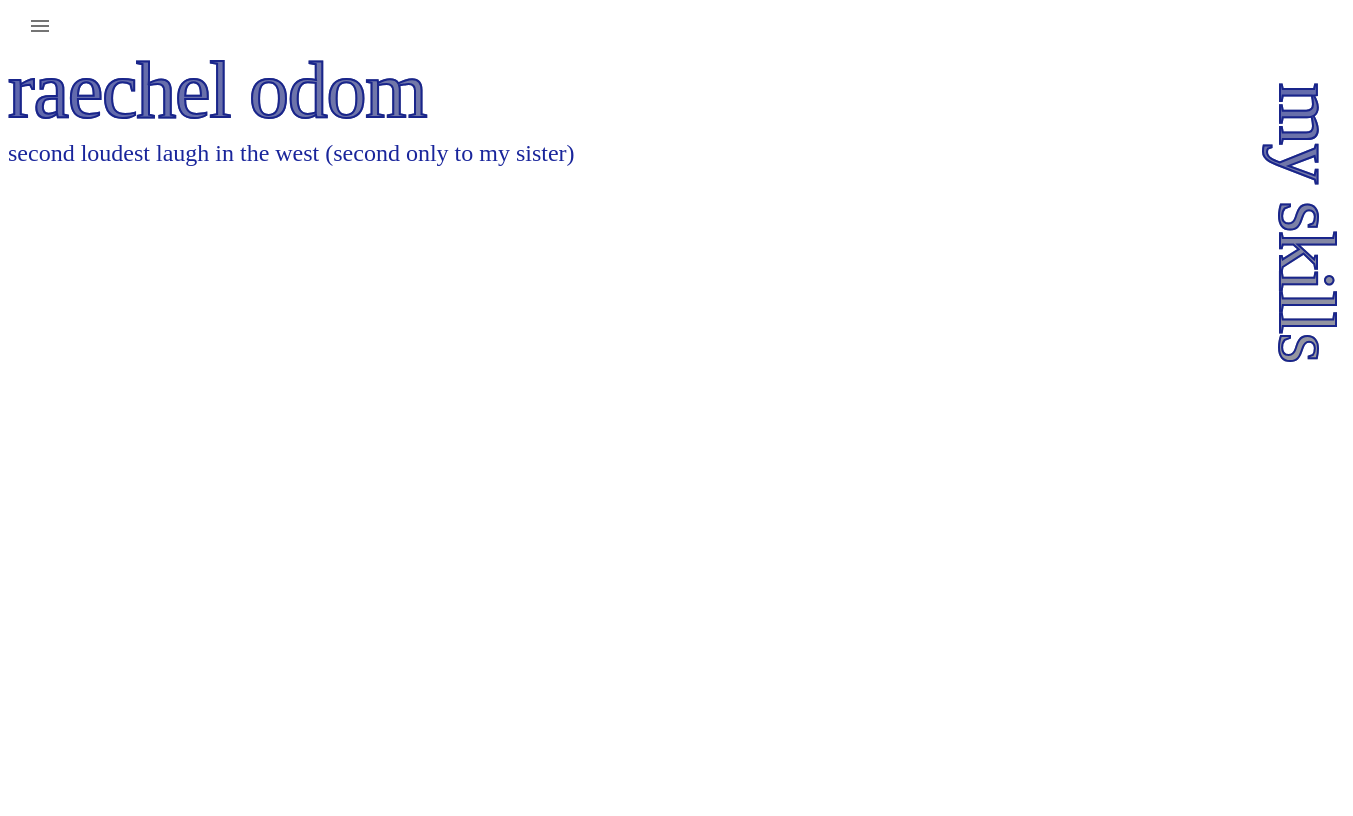
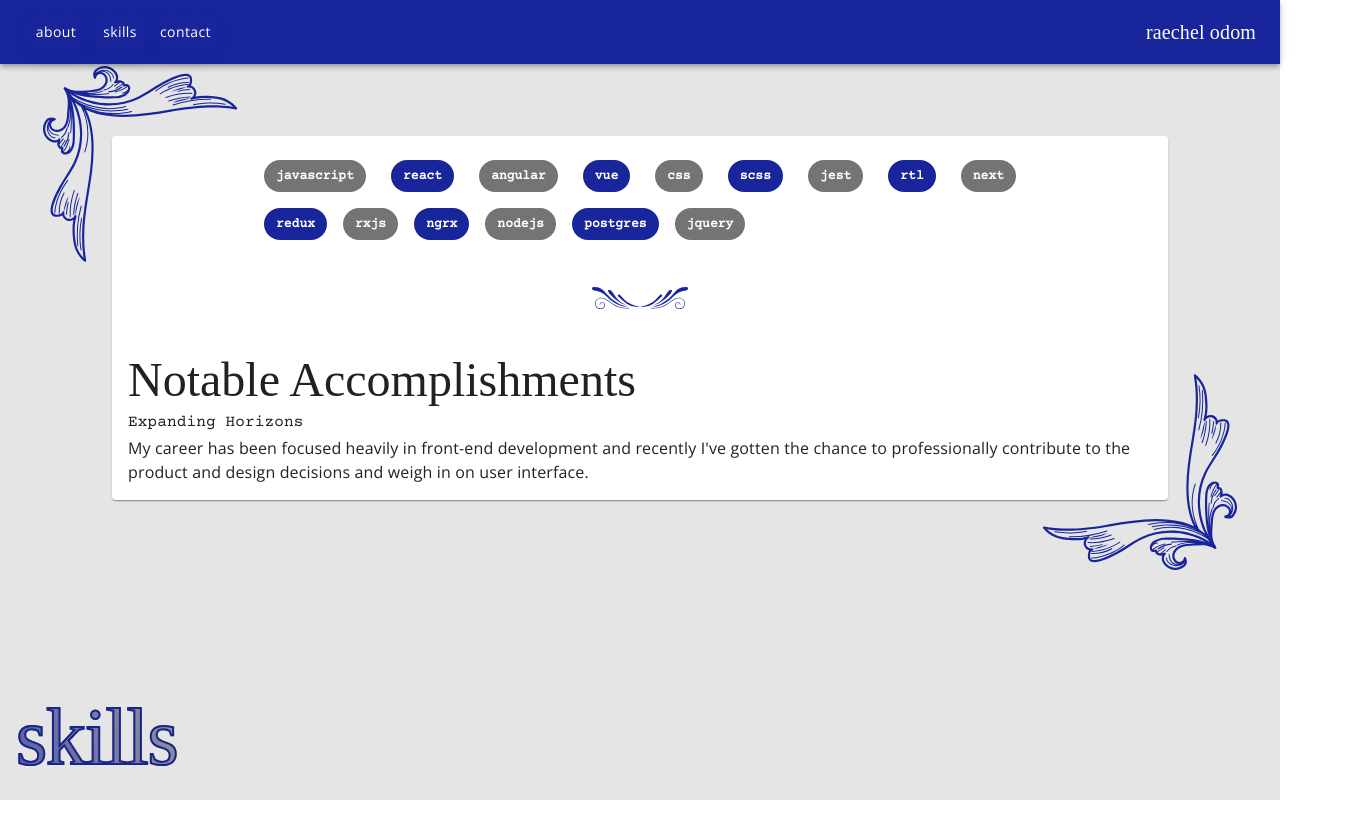
Before and after one commit to raechelo/Portfolio-Site, a React (Create React App) app: page /skills in a window 1280 px wide. Shown: the whole page, 1353 px wide, since content can reach past the window. Built offline with nearby package versions, Linux system fonts and the light colour scheme; a web font is replaced by a local one.

Commit message:
more big changes, svgs added, pages restructured, nav now app bar yeehawsies

```diff
--- a/public/index.html
+++ b/public/index.html
@@ -12,7 +12,7 @@
     <link rel="preconnect" href="https://fonts.googleapis.com" />
     <link rel="preconnect" href="https://fonts.gstatic.com" crossorigin />
     <link
-      href="https://fonts.googleapis.com/css2?family=Open+Sans&family=Rye&display=swap"
+      href="https://fonts.googleapis.com/css2?family=Courier+Prime&family=Open+Sans&family=Rye&display=swap"
       rel="stylesheet"
     />
     <title>Portfolio (Raechel's Version)</title>
--- a/src/About/about.js
+++ b/src/About/about.js
@@ -1,25 +1,31 @@
-import { Typography } from "@mui/material";
+import { Card, Typography } from "@mui/material";
 import React from "react";
 import Title from "../components/Title/Title.js";
 
 export default function About() {
   return (
-    <section style={{ width: "90%", margin: "auto" }}>
-      <section className="about-section about-info">
+    <Card className="about-section about-info">
+      <Title title="Hello, there! I'm Raechel." />
       <Typography>
-          Hello, there! I'm Raechel. There's three things you'll learn within
-          minutes of meeting me: I play far too much D&D, I'm a big swiftie, and
-          I have the loudest laugh you've probably ever heard for better or for
-          worse.
+        There are three things you'll learn within minutes of meeting me: I play
+        far too much D&D, I'm a big swiftie, and I have the loudest laugh you've
+        probably ever heard for better or for worse.
       </Typography>
       <br />
       <Typography>
         I moved to Colorado in 2016 but before that, I lived in St. Louis,
         Missouri, and graduated from the University of Missouri-Columbia. At
-          Mizzou, I achieved a Bachelor's degree in English with a
-          specialization in Creative Writing and a minor in Classical
-          Humanities. That degree lead me to working at two publishing companies
-          and a newspaper before ultimately changing my career path to software.
+        Mizzou, I achieved a Bachelor's degree in English with a specialization
+        in Creative Writing and a minor in Classical Humanities. That degree
+        lead me to working at two publishing companies and a newspaper before
+        ultimately changing my career path to software.
+      </Typography>
+      <br />
+      <Typography>
+        Since beginning my career in software development, I have worked
+        professionally in React/Redux and Angular/Ngrx, and have been curious
+        enough to try out other frameworks, tools, and languages in my spare
+        time.{" "}
       </Typography>
       <br />
       <Typography>
@@ -27,8 +33,6 @@ export default function About() {
         Dungeons and Dragons, listening to Taylor Swift, crafting, sewing, and
         playing games.
       </Typography>
-      </section>
-      {/* <img src={image} alt="profile pic"/> */}
-    </section>
+    </Card>
   );
 }
--- a/src/App/App.js
+++ b/src/App/App.js
@@ -1,12 +1,12 @@
 import React, { useState } from "react";
 import About from "../About/About.js";
 import Nav from "../Nav/Nav.js";
-import "../styles/styles.scss";
 import { ThemeProvider } from "@emotion/react";
 import { theme } from "../styles/theme.js";
 import Title from "../components/Title/Title.js";
 import { BrowserRouter, Route, Routes } from "react-router-dom";
-import { Typography } from "@mui/material";
+import Skills from "../Skills/Skills.js";
+import WesternCorner from "../assets/western-corner.svg";
 
 export default function App() {
   return (
@@ -14,30 +14,47 @@ export default function App() {
       <BrowserRouter>
         <div
           style={{
-            height: "100vh",
+            height: "calc(100vh - 32px)",
+            margin: "-8px",
+            padding: "16px",
+            background: "rgba(0, 0, 0, 0.1)",
           }}
         >
           <Nav />
-          <div style={{ width: "95%", marginRight: "auto" }}>
-            <Routes>
-              <Route path="about" element={<About />} />
-              {/* <Route path="home" element={<About />} /> */}
-            </Routes>
+          <div style={{ position: "relative", margin: "48px 24px" }}>
+            <img
+              src={WesternCorner}
+              alt=""
+              style={{ width: "200px", position: "absolute", left: 0, top: 0 }}
+            />
+            <div style={{ padding: "48px" }}>
+              <Routes>
+                <Route path="about" element={<About />} />
+                <Route path="home" element={<About />} />
+                <Route path="skills" element={<Skills />} />
+              </Routes>
+            </div>
+            <img
+              src={WesternCorner}
+              alt=""
+              style={{
+                transform: "rotate(180deg)",
+                width: "200px",
+                position: "absolute",
+                right: 0,
+                bottom: 0,
+              }}
+            />
           </div>
           <div
             style={{
               position: "absolute",
-              right: "calc(0px - 13%)",
-              top: "calc(0px + 22%)",
-              transform: "rotate(90deg)",
+              left: "16px",
+              bottom: "16px",
             }}
           >
             <Title />
           </div>
-          <Title title="raechel odom" />
-          <Typography variant="h5">
-            second loudest laugh in the west (second only to my sister)
-          </Typography>
         </div>
       </BrowserRouter>
     </ThemeProvider>
--- a/src/Nav/Nav.js
+++ b/src/Nav/Nav.js
@@ -1,59 +1,28 @@
-import MenuIcon from "@mui/icons-material/Menu";
-import { Button, Menu, MenuItem, Typography } from "@mui/material";
-import React, { useRef, useState } from "react";
+import { AppBar, Button, Toolbar, Typography } from "@mui/material";
+import React from "react";
 import { useNavigate } from "react-router-dom";
-import { theme } from "../styles/theme";
 
 export default function Nav() {
-  const [open, setOpen] = useState(false);
-  const anchorEl = useRef();
   const navigate = useNavigate();
 
-  const handleOpen = (e) => {
-    setOpen(true);
-    anchorEl.current = e.target;
-  };
-
-  const handleClose = () => {
-    setOpen(false);
-  };
-
   return (
-    <>
-      <Button
-        color="secondary"
-        onClick={(e) => handleOpen(e)}
-        style={{
-          marginRight: "auto",
-          display: "flex",
-        }}
-      >
-        <MenuIcon />
-      </Button>
-      <Menu
-        open={open}
-        anchorEl={anchorEl.current}
-        onClose={handleClose}
-        sx={{
-          ".MuiMenu-paper": {
-            border: `1px solid ${theme.palette.primary.main}`,
-            boxShadow:
-              "0px 5px 5px -3px rgb(25 37 155 / 10%), 0px 8px 10px 1px rgb(25 37 155 / 10%), 0px 3px 14px 2px rgb(25 37 155 / 20%)",
-          },
-        }}
-      >
-        {["about", "projects", "skills", "contact"].map((item) => (
-          <MenuItem
+    <AppBar>
+      <Toolbar>
+        {["about", "skills", "contact"].map((item) => (
+          <Button
             onClick={() => {
               navigate(`/${item}`);
-              handleClose();
             }}
             key={`nav-menu-${item}`}
+            sx={{ color: "#fff" }}
           >
-            <Typography>{item}</Typography>
-          </MenuItem>
+            {item}
+          </Button>
         ))}
-      </Menu>
-    </>
+        <div style={{ marginLeft: "auto" }}>
+          <Typography variant="h6">raechel odom</Typography>
+        </div>
+      </Toolbar>
+    </AppBar>
   );
 }
--- /dev/null
+++ b/src/Skills/Skills.js
@@ -0,0 +1,51 @@
+import React from "react";
+import { Card, Chip, Grid, Typography } from "@mui/material";
+import WesternDivider from "../assets/western-divider.svg";
+
+const skills = [
+  "javascript",
+  "react",
+  "angular",
+  "vue",
+  "css",
+  "scss",
+  "jest",
+  "rtl",
+  "next",
+  "redux",
+  "rxjs",
+  "ngrx",
+  "nodejs",
+  "postgres",
+  "jquery",
+];
+
+const Skills = () => {
+  return (
+    <Card sx={{ margin: "24px" }}>
+      <Grid
+        display="flex"
+        flexWrap="wrap"
+        justifyContent="space-between"
+        style={{ width: "75%", textAlign: "center", margin: "auto" }}
+      >
+        {skills.map((skill) => (
+          <Chip label={skill} />
+        ))}
+      </Grid>
+      <div style={{ textAlign: "center" }}>
+        <img src={WesternDivider} style={{ width: "100px" }} alt="" />
+      </div>
+      <Grid>
+        <Typography variant="h3">Notable Accomplishments</Typography>
+        <Typography variant="subtitle1">Expanding Horizons</Typography>
+        <Typography>
+          My career has been focused heavily in front-end development and
+          recently I've gotten the chance to professionally contribute to the
+          product and design decisions and weigh in on user interface.
+        </Typography>
+      </Grid>
+    </Card>
+  );
+};
+export default Skills;
--- a/src/components/Title/Title.js
+++ b/src/components/Title/Title.js
@@ -6,19 +6,6 @@ const Title = ({ title }) => {
   let location = useLocation();
   const elementRef = useRef(null);
   const [width, setWidth] = useState();
-
-  const getTitle = () => {
-    switch (location.pathname) {
-      case "/contact":
-        return "contact me";
-      case "/projects":
-        return "projects";
-      case "/skills":
-        return "my skills";
-      default:
-        return "about me";
-    }
-  };
 
   const getWidth = (el) => {
     elementRef.current = el.currentTarget.width;
@@ -46,7 +33,7 @@ const Title = ({ title }) => {
         // width: getWidth()
       }}
     >
-      {title || getTitle()}
+      {title || `${location.pathname.slice(1)}`}
     </Typography>
   );
 };
--- a/src/styles/theme.js
+++ b/src/styles/theme.js
@@ -32,10 +32,10 @@ export const themeOptions = {
       fontFamily: "Rye",
     },
     subtitle1: {
-      fontFamily: "Open Sans",
+      fontFamily: "Courier Prime",
     },
     subtitle2: {
-      fontFamily: "Open Sans",
+      fontFamily: "Courier Prime",
     },
     body1: {
       fontFamily: "Open Sans",
@@ -54,6 +54,42 @@ export const themeOptions = {
     },
   },
   components: {
+    MuiButton: {
+      styleOverrides: {
+        root: {
+          textTransform: "none",
+          borderRadius: "25px",
+          boxShadow:
+            "0px 5px 5px -3px rgb(25 37 155 / 10%), 0px 8px 10px 1px rgb(25 37 155 / 10%), 0px 3px 14px 2px rgb(25 37 155 / 20%)",
+        },
+      },
+    },
+    MuiCard: {
+      styleOverrides: {
+        root: {
+          padding: "16px",
+        },
+      },
+    },
+    MuiChip: {
+      styleOverrides: {
+        root: {
+          fontFamily: "Courier Prime",
+          color: "#fff",
+          fontWeight: "bold",
+          margin: "8px",
+          "&:nth-of-type(even)": {
+            backgroundColor: "#19259b",
+          },
+          "&:nth-of-type(odd)": {
+            backgroundColor: "#747474",
+          },
+          "&:last-of-type": {
+            marginRight: "auto",
+          },
+        },
+      },
+    },
     MuiMenuItem: {
       styleOverrides: {
         root: {
```
Also changed, not shown: src/Projects/Projects.js (+130 -108 lines), src/assets/western-corner.svg (added), src/assets/western-divider.svg (added), src/styles/styles.scss (deleted). Lines whose indentation alone changed are shown as unchanged.
